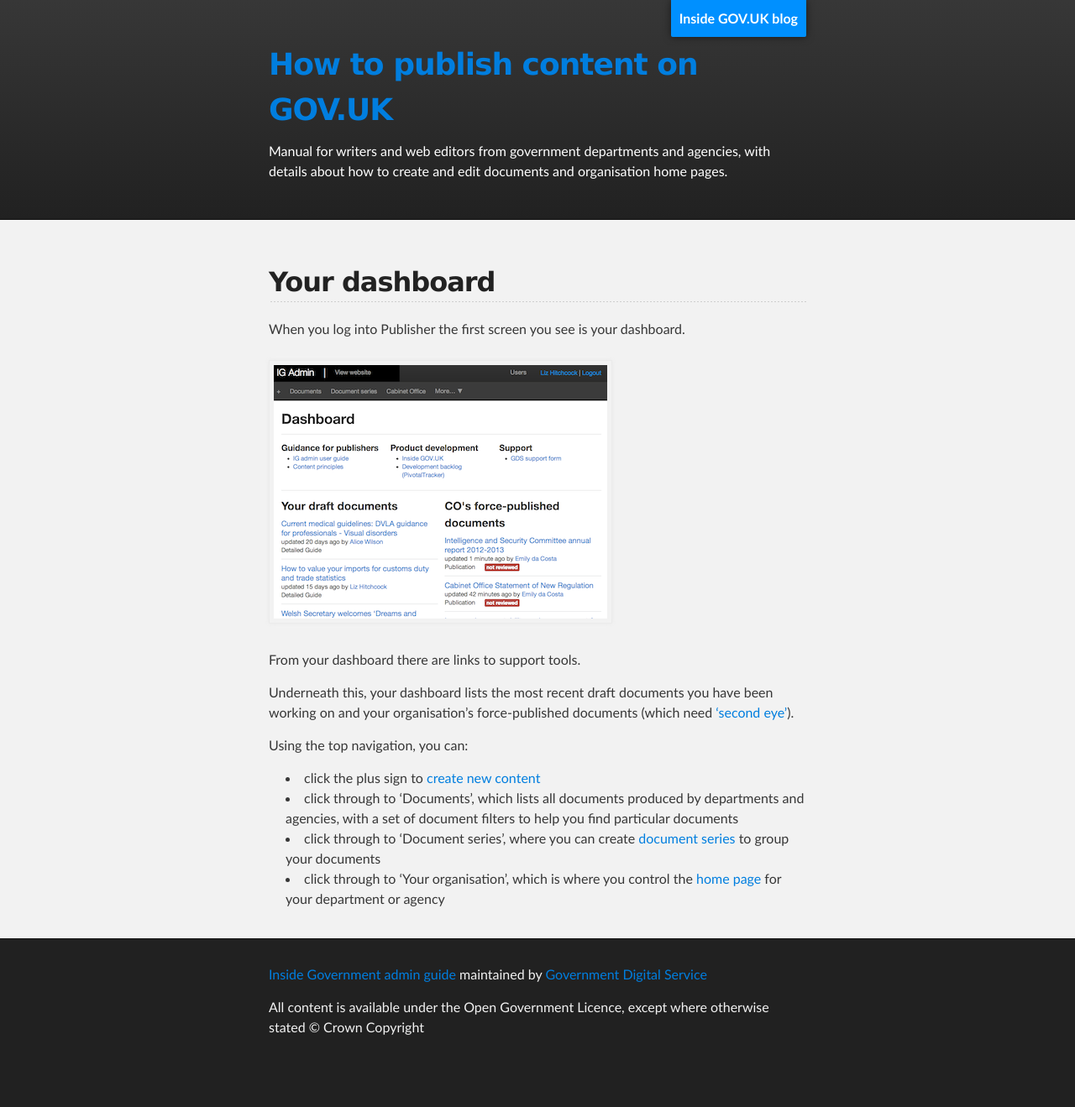
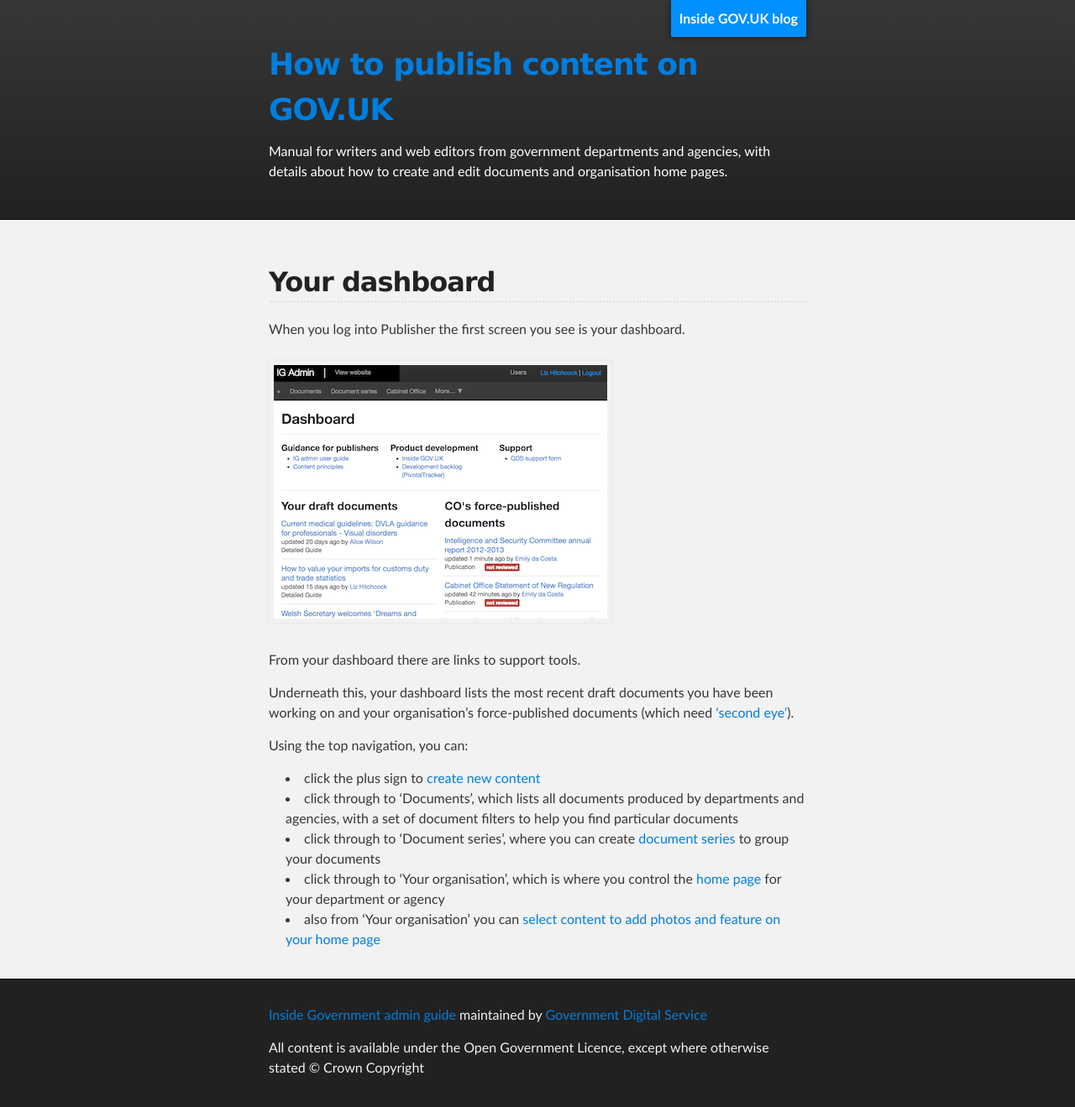
Before and after one commit to alphagov/inside-government-admin-guide, a Jekyll site: the page built from first-steps/your-dashboard.md, in a window 1280 px wide. Shown: the whole page at 84% size. Built offline with Jekyll 4.4.1, drawn with Linux system fonts in a browser that asks for light colours; before the commit the page ends 1271 px from its top, so only the background shows below that.

Commit message:
Update your-dashboard.md

```diff
--- a/first-steps/your-dashboard.md
+++ b/first-steps/your-dashboard.md
@@ -19,3 +19,4 @@
 *  click through to 'Documents', which lists all documents produced by departments and agencies, with a set of document filters to help you find particular documents
 *  click through to 'Document series', where you can create [document series](http://alphagov.github.io/inside-government-admin-guide/organisations-groups/document-series.html) to group your documents
 *  click through to 'Your organisation', which is where you control the [home page](http://alphagov.github.io/inside-government-admin-guide/organisations-groups/organisation-home-page.html) for your department or agency
+*  also from 'Your organisation' you can [select content to add photos and feature on your home page](http://alphagov.github.io/inside-government-admin-guide/organisations-groups/feature-documents-home-page.html)
```
